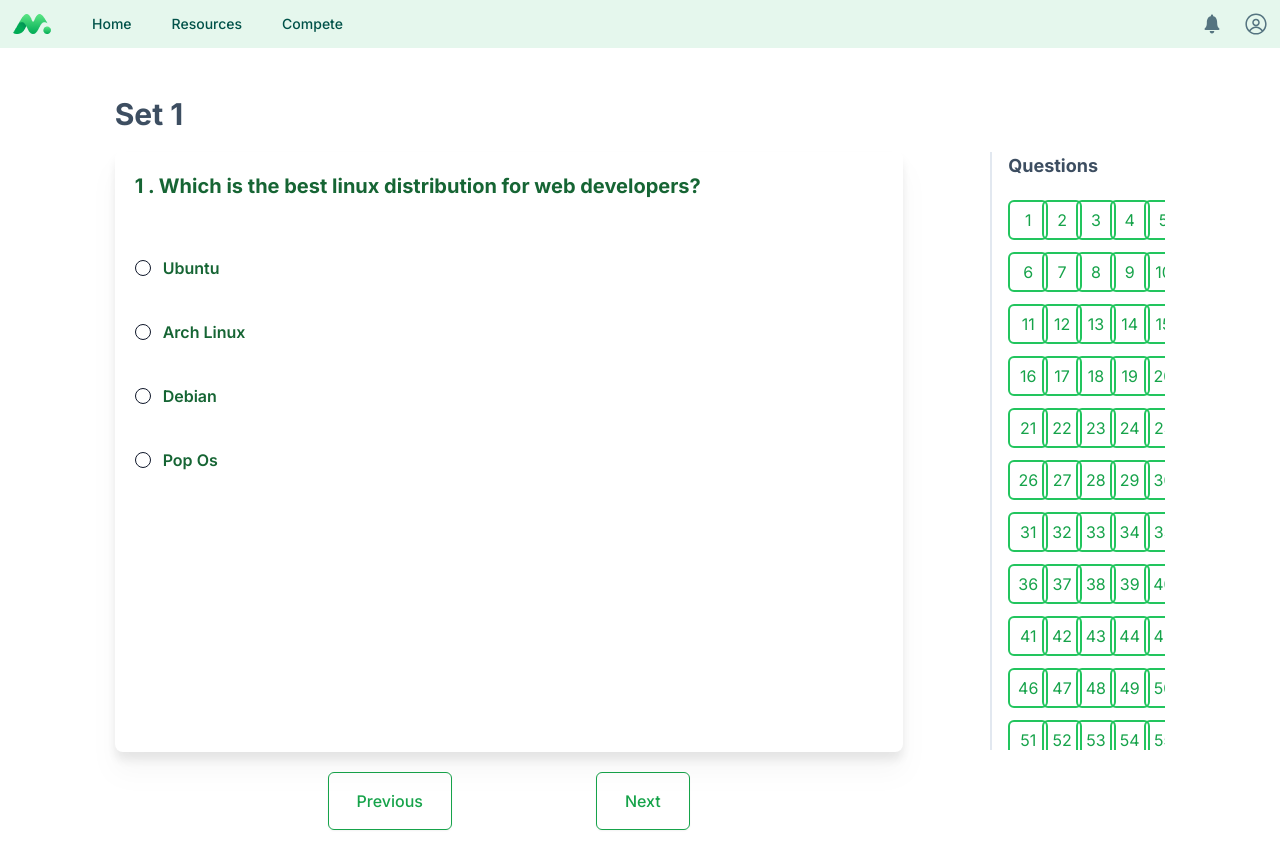
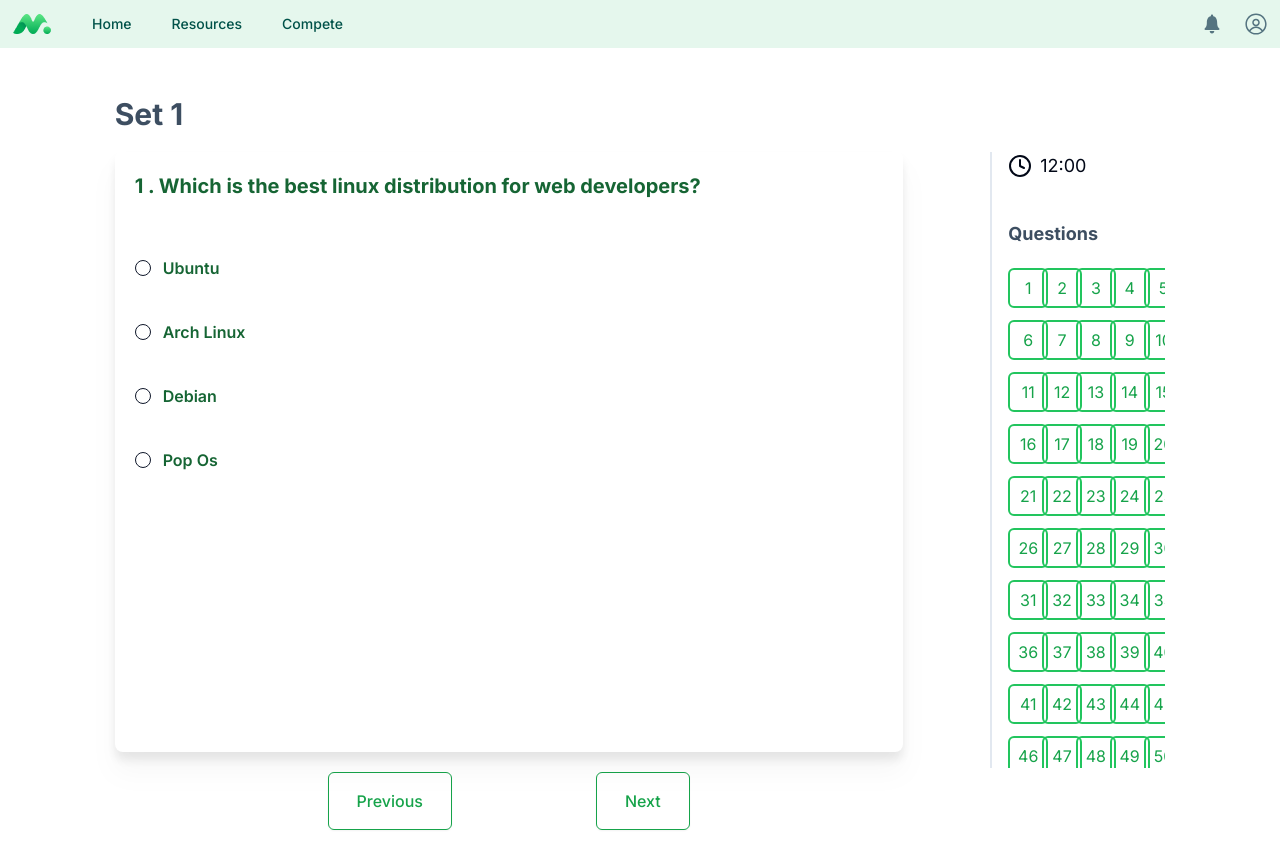
Before and after one commit to Suman196pokhrel/PyroPrep, a Next.js app: page /dashboard/1/1/1 in a window 1280 px wide. Shown: the top 868 px of the page. Built offline with nearby package versions, Linux system fonts and the light colour scheme.

Commit message:
added timer ui

```diff
--- a/app/dashboard/[domainId]/[subDomainId]/[quizid]/page.tsx
+++ b/app/dashboard/[domainId]/[subDomainId]/[quizid]/page.tsx
@@ -1,6 +1,7 @@
 import { Button } from '@/components/atoms/button'
 import { QuestionStatGrid } from '@/components/quiz/QuestionStatGrid'
 import { QuizCard } from '@/components/quiz/QuizCard'
+import { Clock } from 'lucide-react'
 import React from 'react'
 
 interface IndieQuizProps {
@@ -34,7 +35,14 @@ const IndieQuiz = (
 
 
             {/* RIGHT  */}
-            <div className='w-2/12 border-l-2 pl-4'>
+            <div className='w-2/12 border-l-2 pl-4 flex flex-col gap-10'>
+                {/* TIMER  */}
+                <div className='flex items-center justify-start gap-2'>
+
+                    <Clock />
+                    <p className='text-lg'>12:00</p>
+                </div>
+
                 <QuestionStatGrid />
             </div>
         </section>
--- a/components/quiz/QuestionStatGrid.tsx
+++ b/components/quiz/QuestionStatGrid.tsx
@@ -1,3 +1,4 @@
+import { Clock } from 'lucide-react'
 import React from 'react'
 
 
@@ -18,8 +19,10 @@ export const QuestionStatGrid = () => {
         <div className='flex flex-col items-start justify-start'>
             <h2 className='text-[#3d4e61] font-bold text-lg'>Questions</h2>
 
+
+
             {/* GRID CONTAINER  */}
-            <div className='grid grid-cols-5  w-full gap-3 mt-5 h-[550px] overflow-x-hidden overflow-y-auto'>
+            <div className='grid grid-cols-5  w-full gap-3 mt-5 h-[500px] overflow-x-hidden overflow-y-auto'>
                 {dummyArray.map((item, index) => (
                     <p key={index} className='border-2 border-green-500 text-green-600
                     cursor-pointer hover:bg-green-600 hover:text-white
```
